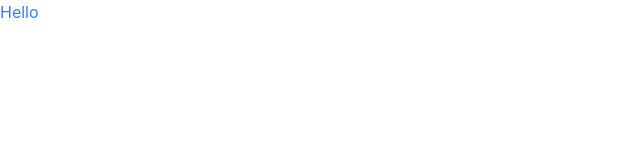
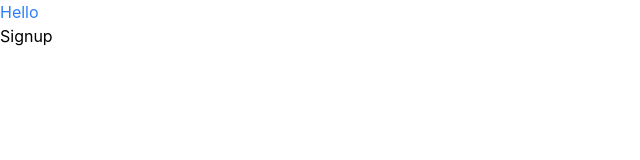
Before and after one commit to matthewrichards234/Discount-Notifications-Front, a React (Vite) app: page /signup in a window 1280 px wide. Shown: the top 160 px of the page, without its empty margins (0-640 px from the left). Built offline with nearby package versions, Linux system fonts and the light colour scheme.

Commit message:
feat: Add boilerplates for login, signup, and profile components. Add routing to all three.

```diff
--- a/src/components/App.tsx
+++ b/src/components/App.tsx
@@ -1,7 +1,17 @@
+import { Route, Routes } from "react-router";
+import Login from "./Login";
+import Signup from "./Signup";
+import Profile from "./Profile";
+
 function App() {
   return (
     <>
       <h1 className="text-blue-500">Hello</h1>
+      <Routes>
+        <Route path="/login" element={<Login />}></Route>
+        <Route path="/signup" element={<Signup />}></Route>
+        <Route path="/profile" element={<Profile />}></Route>
+      </Routes>
     </>
   );
 }
--- /dev/null
+++ b/src/components/Login.tsx
@@ -0,0 +1,5 @@
+const Login = () => {
+  return <div>Login</div>;
+};
+
+export default Login;
--- /dev/null
+++ b/src/components/Profile.tsx
@@ -0,0 +1,5 @@
+const Profile = () => {
+  return <div>Profile</div>;
+};
+
+export default Profile;
--- /dev/null
+++ b/src/components/Signup.tsx
@@ -0,0 +1,5 @@
+const Signup = () => {
+  return <div>Signup</div>;
+};
+
+export default Signup;
```
